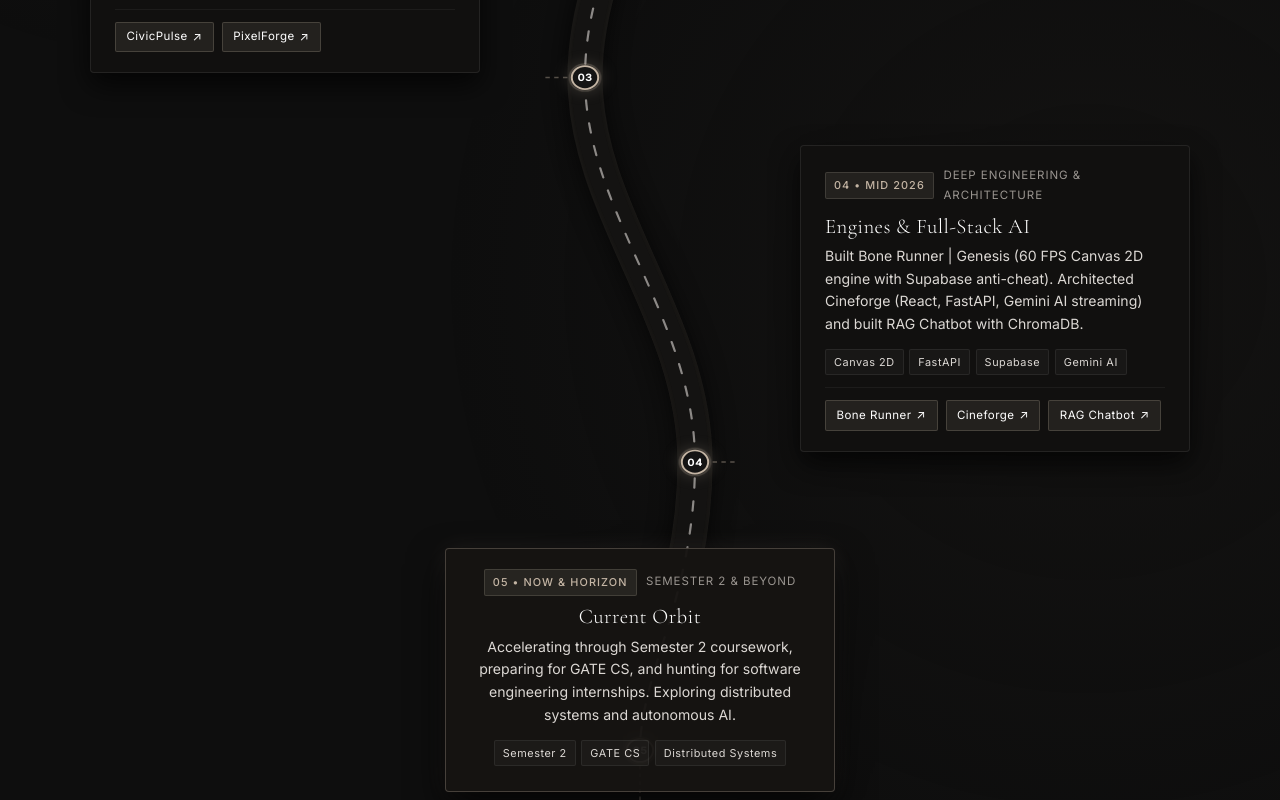
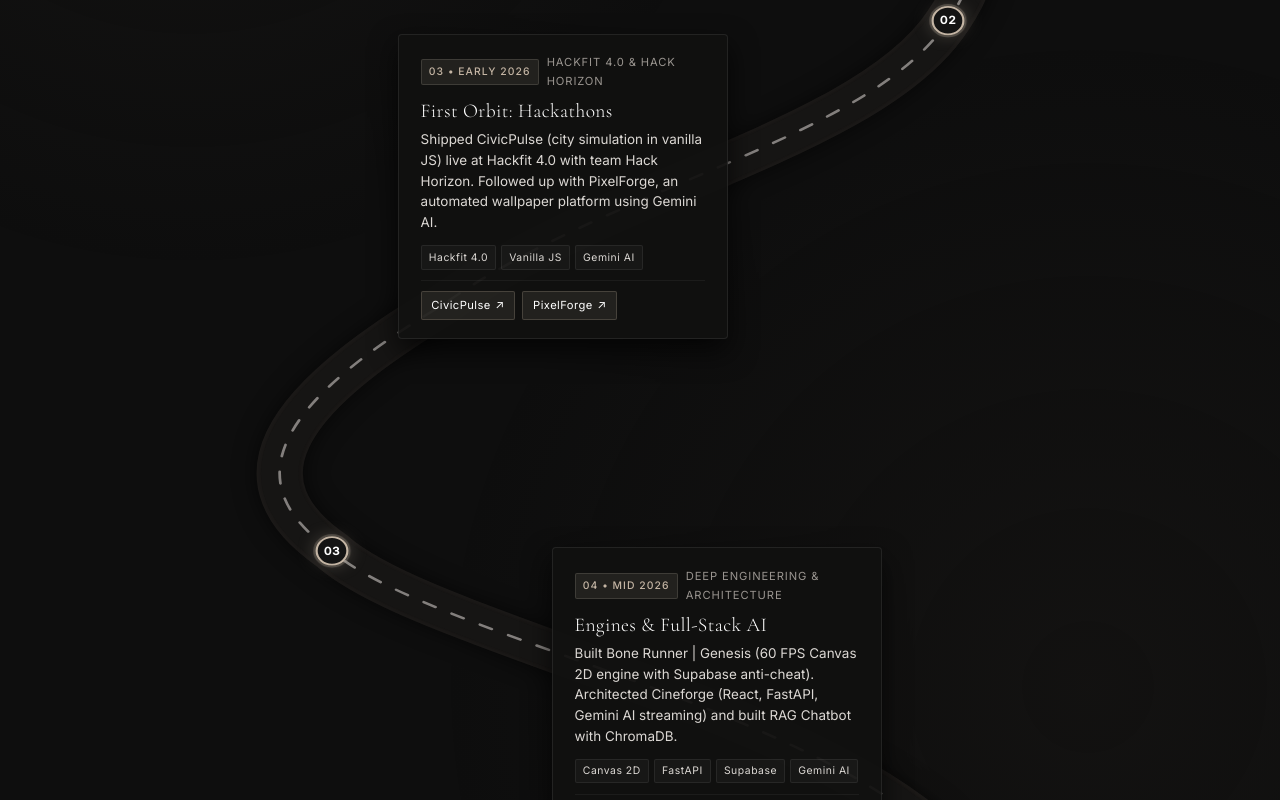
Before and after one commit to manu-k06/manu.space-v1, a React (Vite) app: page /journey in a window 1280 px wide. Shown: the part 1280-2080 px from the top of the page. Built offline with nearby package versions, Linux system fonts and the light colour scheme.

Commit message:
style(journey): restore original mountain road and move resized compact cards back

```diff
--- a/src/components/MountainRoad.jsx
+++ b/src/components/MountainRoad.jsx
@@ -3,35 +3,42 @@
 /**
  * MountainRoad Component
  *
- * Renders an authentic winding mountain road down the center corridor,
- * weaving smoothly between alternating milestone cards without overlapping.
+ * Renders an authentic mountain switchback pass with realistic curves,
+ * stone curbs, asphalt roadbed, animated centerline dashes, and a
+ * starlight traveler beacon that glides along the switchback on scroll.
  */
 export function MountainRoad({ activeStep, setActiveStep }) {
   const pathRef = useRef(null);
-  const [beaconPos, setBeaconPos] = useState({ x: 500, y: 30 });
+  const [beaconPos, setBeaconPos] = useState({ x: 500, y: 40 });
+  const [pathLength, setPathLength] = useState(0);
 
-  // Central corridor waypoints anchored to each card
+  // Switchback Hairpin Waypoints along the mountain pass
   const waypoints = [
-    { step: '01', x: 450, y: 240, cardX: 410, cardY: 240 },
-    { step: '02', x: 550, y: 640, cardX: 590, cardY: 640 },
-    { step: '03', x: 450, y: 1040, cardX: 410, cardY: 1040 },
-    { step: '04', x: 550, y: 1440, cardX: 590, cardY: 1440 },
-    { step: '05', x: 500, y: 1740, cardX: 500, cardY: 1800 },
+    { step: '01', x: 220, y: 440, label: 'Base Camp' },
+    { step: '02', x: 780, y: 960, label: 'Launchpad' },
+    { step: '03', x: 220, y: 1500, label: 'First Orbit' },
+    { step: '04', x: 760, y: 1980, label: 'Alpine Ridge' },
+    { step: '05', x: 500, y: 2320, label: 'Summit Peak' },
   ];
 
-  // Center-corridor serpentine path with genuine switchback curvature
+  // Mountain Switchback Path definition with authentic hairpin loops
   const roadD = `
-    M 500,20
-    C 490,90 450,150 450,240
-    C 450,380 550,490 550,640
-    C 550,780 450,890 450,1040
-    C 450,1180 550,1290 550,1440
-    C 550,1580 500,1660 500,1740
+    M 500,40
+    C 520,130 680,190 670,300
+    C 650,410 320,330 220,440
+    C 130,540 210,680 460,750
+    C 710,810 860,830 780,960
+    C 710,1080 470,1130 320,1250
+    C 170,1350 130,1430 220,1500
+    C 300,1580 620,1650 760,1780
+    C 850,1880 840,1950 760,1980
+    C 640,2050 510,2120 500,2320
   `;
 
   useEffect(() => {
     if (pathRef.current) {
       const len = pathRef.current.getTotalLength();
+      setPathLength(len);
 
       const handleScroll = () => {
         const scrollY = window.scrollY;
@@ -52,22 +59,27 @@
   return (
     <svg
       className="switchback-svg-canvas"
-      viewBox="0 0 1000 1850"
+      viewBox="0 0 1000 2400"
       preserveAspectRatio="none"
       aria-hidden="true"
     >
       <defs>
+        {/* Soft mountain starlight glow */}
+        <filter id="starlightGlow" x="-30%" y="-30%" width="160%" height="160%">
+          <feGaussianBlur stdDeviation="6" result="blur" />
+          <feComposite in="SourceGraphic" in2="blur" operator="over" />
+        </filter>
         <radialGradient id="beaconGlowGradient" cx="50%" cy="50%" r="50%">
-          <stop offset="0%" stopColor="#ffffff" stopOpacity="0.95" />
-          <stop offset="35%" stopColor="#c4b5a4" stopOpacity="0.7" />
+          <stop offset="0%" stopColor="#ffffff" stopOpacity="0.9" />
+          <stop offset="40%" stopColor="#c4b5a4" stopOpacity="0.6" />
           <stop offset="100%" stopColor="#c4b5a4" stopOpacity="0" />
         </radialGradient>
       </defs>
 
-      {/* Layer 1: Road Curb / Outer Shoulder */}
+      {/* Layer 1: Outer Stone Curb / Shoulder */}
       <path d={roadD} className="road-curb" />
 
-      {/* Layer 2: Main Asphalt Road Bed */}
+      {/* Layer 2: Main Asphalt Road Surface */}
       <path d={roadD} className="road-asphalt" />
 
       {/* Layer 3: Painted Center Dashed Line */}
@@ -77,23 +89,7 @@
         className="road-centerline"
       />
 
-      {/* Layer 4: Card Connector Lines */}
-      {waypoints.map((wp) => (
-        <line
-          key={`line-${wp.step}`}
-          x1={wp.x}
-          y1={wp.y}
-          x2={wp.cardX}
-          y2={wp.cardY}
-          stroke="var(--accent)"
-          strokeWidth="1.5"
-          strokeDasharray="4 4"
-          opacity={activeStep === wp.step ? 0.9 : 0.4}
-          transition="opacity 0.2s ease"
-        />
-      ))}
-
-      {/* Layer 5: Waypoint Pins */}
+      {/* Layer 4: Switchback Hairpin Waypoints */}
       {waypoints.map((wp) => {
         const isActive = activeStep === wp.step;
         return (
@@ -103,18 +99,18 @@
             onClick={() => setActiveStep && setActiveStep(wp.step)}
             style={{ cursor: 'pointer' }}
           >
-            {/* Ambient Pulse Ring */}
+            {/* Pulsing halo */}
             <circle
               cx={wp.x}
               cy={wp.y}
-              r={isActive ? 22 : 16}
+              r={isActive ? 28 : 22}
               className="waypoint-node-ring"
             />
-            {/* Core Disk */}
+            {/* Core disk */}
             <circle
               cx={wp.x}
               cy={wp.y}
-              r="12"
+              r="14"
               className="waypoint-node-disk"
               style={{
                 stroke: isActive ? '#ffffff' : 'var(--accent)',
@@ -134,18 +130,18 @@
         );
       })}
 
-      {/* Layer 6: Traveling Starlight Beacon */}
+      {/* Layer 5: Traveling Starlight Beacon (Tracks Scroll along road) */}
       <g transform={`translate(${beaconPos.x}, ${beaconPos.y})`}>
         <circle
           cx="0"
           cy="0"
-          r="22"
+          r="26"
           fill="url(#beaconGlowGradient)"
         />
         <circle
           cx="0"
           cy="0"
-          r="4.5"
+          r="5"
           className="traveler-beacon-core"
         />
       </g>
--- a/src/styles/journey.css
+++ b/src/styles/journey.css
@@ -1,5 +1,5 @@
 /* ============================================
-   JOURNEY ROADMAP STYLES (Sleek & Compact)
+   JOURNEY ROADMAP STYLES (Sleek, Compact & Aligned)
    ============================================ */
 
 .journey-section {
@@ -46,42 +46,42 @@
 
 /* Road Path SVG Styles */
 .road-curb {
-  stroke: rgba(65, 60, 55, 0.5);
-  stroke-width: 32px;
+  stroke: rgba(60, 56, 52, 0.55);
+  stroke-width: 42px;
   stroke-linecap: round;
   stroke-linejoin: round;
   fill: none;
 }
 
 .road-asphalt {
-  stroke: #141312;
-  stroke-width: 25px;
+  stroke: #161514;
+  stroke-width: 34px;
   stroke-linecap: round;
   stroke-linejoin: round;
   fill: none;
-  filter: drop-shadow(0 0 12px rgba(0, 0, 0, 0.9));
+  filter: drop-shadow(0 0 12px rgba(0, 0, 0, 0.8));
 }
 
 .road-centerline {
-  stroke: rgba(220, 216, 212, 0.6);
-  stroke-width: 2px;
+  stroke: rgba(220, 216, 212, 0.55);
+  stroke-width: 2.5px;
   stroke-linecap: round;
   stroke-linejoin: round;
-  stroke-dasharray: 10 14;
+  stroke-dasharray: 12 16;
   fill: none;
   animation: roadForwardDash 2.5s linear infinite;
 }
 
 @keyframes roadForwardDash {
   to {
-    stroke-dashoffset: -24;
+    stroke-dashoffset: -28;
   }
 }
 
 /* Traveling Starlight Beacon */
 .traveler-beacon-glow {
   fill: var(--accent);
-  filter: drop-shadow(0 0 14px rgba(196, 181, 164, 0.85));
+  filter: drop-shadow(0 0 14px rgba(196, 181, 164, 0.8));
   transition: transform 0.15s cubic-bezier(0.2, 0.8, 0.4, 1);
 }
 
@@ -93,7 +93,7 @@
 .waypoint-node-ring {
   fill: none;
   stroke: rgba(196, 181, 164, 0.35);
-  stroke-width: 1.5px;
+  stroke-width: 2px;
   animation: pulseBeaconRing 2.4s ease-out infinite;
   transform-origin: center;
 }
@@ -101,13 +101,13 @@
 .waypoint-node-disk {
   fill: #141414;
   stroke: var(--accent);
-  stroke-width: 1.8px;
+  stroke-width: 2px;
   filter: drop-shadow(0 0 8px rgba(196, 181, 164, 0.3));
 }
 
 .waypoint-node-number {
   font-family: var(--font-sans);
-  font-size: 10px;
+  font-size: 11px;
   font-weight: 600;
   letter-spacing: 0.05em;
   fill: #ffffff;
@@ -120,8 +120,8 @@
   position: relative;
   display: flex;
   flex-direction: column;
-  gap: 4.5rem;
-  padding: 1.5rem 0 4rem;
+  gap: 13rem;
+  padding: 3rem 0 6rem;
   z-index: 4;
 }
 
@@ -133,33 +133,36 @@
   z-index: 5;
 }
 
+/* Left rows sit comfortably to the right of the left hairpin turn */
 .milestone-row--left {
   justify-content: flex-start;
-  padding-right: 58%;
+  padding-left: 28%;
 }
 
+/* Right rows sit comfortably to the left of the right hairpin turn */
 .milestone-row--right {
   justify-content: flex-end;
-  padding-left: 58%;
+  padding-right: 28%;
 }
 
+/* Summit row centered under the summit peak */
 .milestone-row--summit {
   justify-content: center;
-  padding: 0 18%;
-  margin-top: 1.5rem;
+  padding: 0 10%;
+  margin-top: 1rem;
 }
 
-/* Milestone Frosted Glass Card (Compact & Refined) */
+/* Milestone Frosted Glass Card (Compact, Refined, Non-Bulky) */
 .mountain-card {
   position: relative;
   width: 100%;
-  max-width: 390px;
-  background: rgba(18, 17, 16, 0.95);
+  max-width: 330px;
+  background: rgba(18, 17, 16, 0.94);
   backdrop-filter: blur(20px);
   -webkit-backdrop-filter: blur(20px);
   border: 1px solid rgba(255, 255, 255, 0.08);
   border-radius: 4px;
-  padding: 1.25rem 1.5rem;
+  padding: 1.15rem 1.35rem;
   box-shadow: 0 12px 28px rgba(0, 0, 0, 0.7);
   transition: transform var(--transition-base),
               border-color var(--transition-base),
@@ -179,6 +182,7 @@
   border-color: rgba(196, 181, 164, 0.28);
   background: rgba(22, 20, 18, 0.96);
   text-align: center;
+  max-width: 360px;
   box-shadow: 0 16px 36px rgba(0, 0, 0, 0.8), 0 0 24px rgba(196, 181, 164, 0.1);
 }
 
@@ -195,26 +199,26 @@
 .card-header-meta {
   display: flex;
   align-items: center;
-  gap: 0.6rem;
-  margin-bottom: 0.55rem;
+  gap: 0.5rem;
+  margin-bottom: 0.5rem;
 }
 
 .card-step-badge {
   font-family: var(--font-sans);
-  font-size: 0.68rem;
+  font-size: 0.65rem;
   font-weight: 500;
   letter-spacing: 0.1em;
   text-transform: uppercase;
   color: var(--accent);
   background: rgba(196, 181, 164, 0.1);
-  padding: 0.2rem 0.5rem;
+  padding: 0.18rem 0.45rem;
   border-radius: 2px;
   border: 1px solid rgba(196, 181, 164, 0.18);
   white-space: nowrap;
 }
 
 .card-category {
-  font-size: 0.72rem;
+  font-size: 0.7rem;
   letter-spacing: 0.08em;
   text-transform: uppercase;
   color: var(--text-dim);
@@ -222,31 +226,31 @@
 
 /* Card Content */
 .card-title {
-  font-size: 1.3rem;
+  font-size: 1.22rem;
   line-height: 1.25;
   color: var(--text-primary);
   margin-bottom: 0.35rem;
 }
 
 .card-desc {
-  font-size: 0.88rem;
-  line-height: 1.6;
+  font-size: 0.84rem;
+  line-height: 1.55;
   color: var(--text-secondary);
-  margin-bottom: 0.85rem;
+  margin-bottom: 0.75rem;
 }
 
 /* Tag Pills */
 .card-tags {
   display: flex;
   flex-wrap: wrap;
-  gap: 0.35rem;
-  margin-bottom: 0.3rem;
+  gap: 0.3rem;
+  margin-bottom: 0.2rem;
 }
 
 .tag-pill {
-  font-size: 0.68rem;
+  font-size: 0.65rem;
   letter-spacing: 0.05em;
-  padding: 0.18rem 0.5rem;
+  padding: 0.15rem 0.45rem;
   background: rgba(255, 255, 255, 0.03);
   border: 1px solid rgba(255, 255, 255, 0.07);
   border-radius: 2px;
@@ -263,22 +267,22 @@
 .card-project-links {
   display: flex;
   flex-wrap: wrap;
-  gap: 0.5rem;
-  margin-top: 0.75rem;
-  padding-top: 0.75rem;
+  gap: 0.45rem;
+  margin-top: 0.65rem;
+  padding-top: 0.65rem;
   border-top: 1px solid rgba(255, 255, 255, 0.05);
 }
 
 .project-link-chip {
   display: inline-flex;
   align-items: center;
-  gap: 0.3rem;
-  font-size: 0.72rem;
+  gap: 0.28rem;
+  font-size: 0.7rem;
   letter-spacing: 0.04em;
   color: var(--text-primary);
   background: rgba(196, 181, 164, 0.1);
   border: 1px solid rgba(196, 181, 164, 0.22);
-  padding: 0.25rem 0.65rem;
+  padding: 0.22rem 0.6rem;
   border-radius: 2px;
   transition: background var(--transition-fast),
               border-color var(--transition-fast),
@@ -292,7 +296,7 @@
 }
 
 .project-link-arrow {
-  font-size: 0.75rem;
+  font-size: 0.72rem;
   transition: transform var(--transition-fast);
 }
 
@@ -303,11 +307,11 @@
 /* Keyframes */
 @keyframes pulseBeaconRing {
   0% {
-    r: 14px;
+    r: 16px;
     opacity: 0.8;
   }
   100% {
-    r: 28px;
+    r: 32px;
     opacity: 0;
   }
 }
@@ -337,11 +341,12 @@
 
   .mountain-card {
     max-width: 100%;
-    padding: 1.25rem 1.4rem;
+    padding: 1.15rem 1.3rem;
   }
 
   .mountain-card--summit {
     text-align: left;
+    max-width: 100%;
   }
 
   .mountain-card--summit .card-header-meta,
@@ -355,7 +360,7 @@
     content: '';
     position: absolute;
     left: -2.15rem;
-    top: 1.5rem;
+    top: 1.4rem;
     width: 12px;
     height: 12px;
     border-radius: 50%;
```
